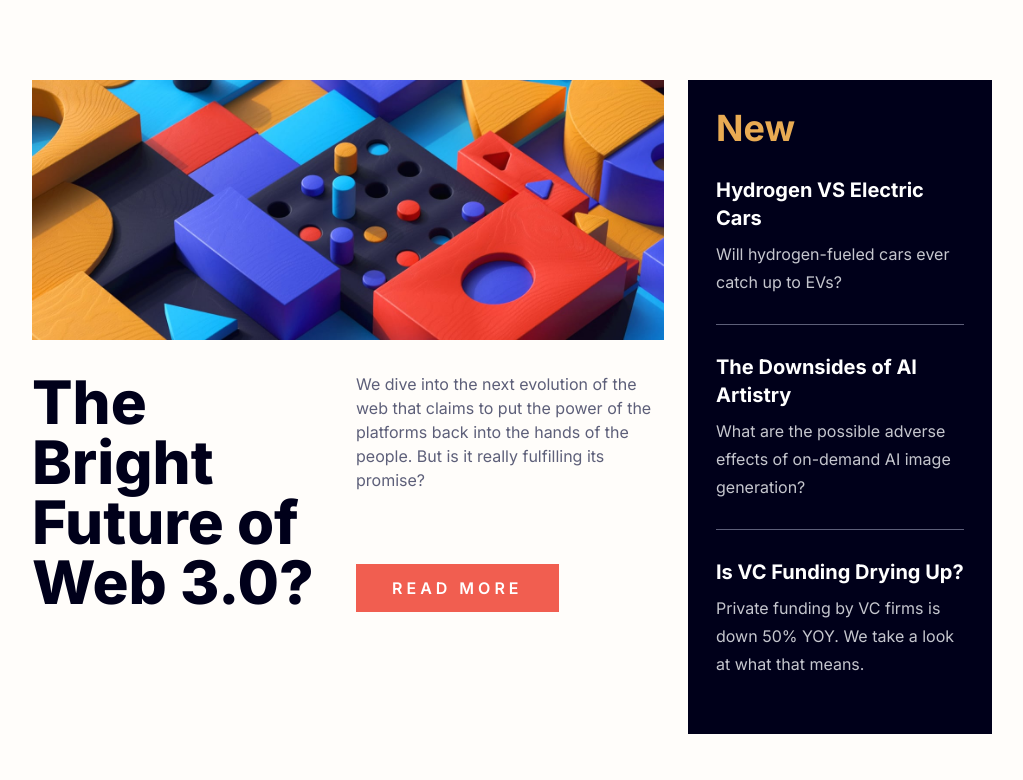
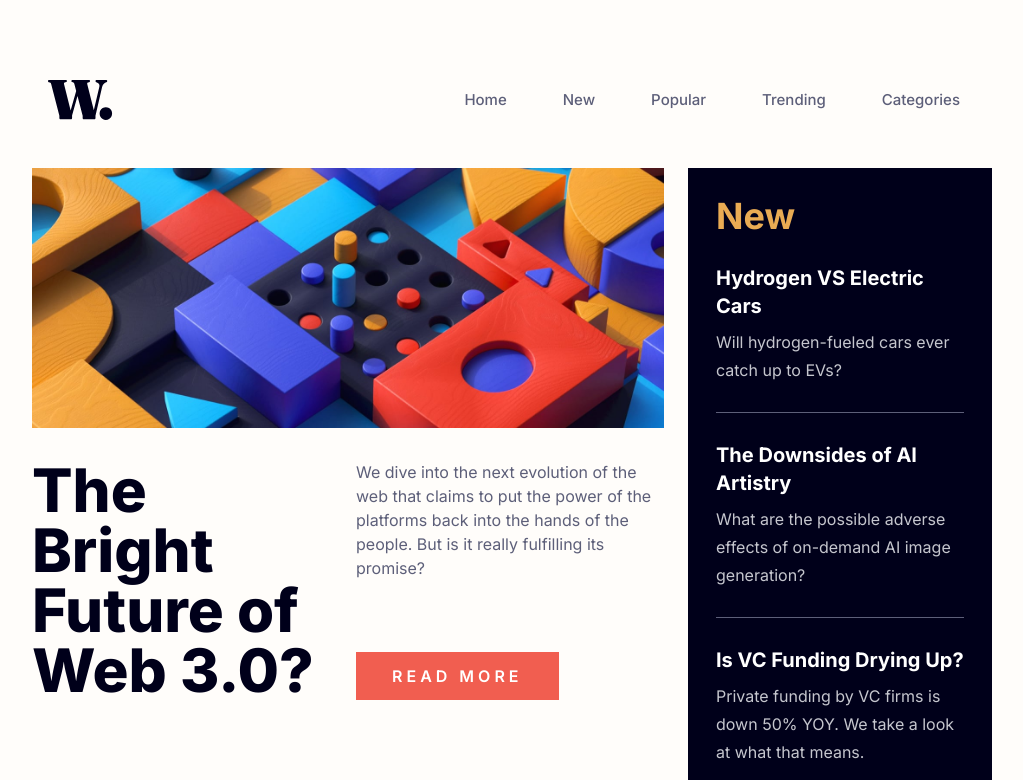
Before and after one commit to Luzefiru/news-homepage, a React (Create React App) app: page / in a window 1280 px wide. Shown: the top 780 px of the page, without its empty margins (128-1151 px from the left). Built offline with nearby package versions, Linux system fonts and the light colour scheme; the HTML template or start-up script is replaced by a standard one.

Commit message:
feat: finalize navbar

```diff
--- a/src/App.jsx
+++ b/src/App.jsx
@@ -6,8 +6,8 @@ import TrendingArticles from './components/TrendingArticles';
 function App() {
   return (
     <div className="App mb-14 lg:mx-[4rem] lg:mt-[3rem] lg:mb-[4rem] xl:mx-[10rem] xl:mt-[5rem] xl:mb-[8rem]">
-      {/* <Header /> */}
-      <main className="grid grid-cols-1 lg:grid-cols-3 lg:gap-x-6 lg:gap-y-12 p-4 lg:p-0">
+      <Header />
+      <main className="grid grid-cols-1 lg:grid-cols-3 lg:gap-x-6 lg:gap-y-12 p-4 lg:p-0 absolute md:relative -z-10">
         <MainArticle />
         <NewArticles />
         <TrendingArticles />
--- a/src/components/Header.jsx
+++ b/src/components/Header.jsx
@@ -1,14 +1,35 @@
 import Logo from '../assets/images/logo.svg';
+import ExpandMenu from '../assets/images/icon-menu.svg';
+import CollapseMenu from '../assets/images/icon-menu-close.svg';
+
+import { useState } from 'react';
 
 const Header = () => {
+  const [isExpanded, setIsExpanded] = useState(false);
+
   return (
-    <header className="flex justify-between mb-12">
+    <header className="mx-4 my-8 flex justify-between lg:mb-12 relative">
       <img src={Logo} alt="Site Logo" />
-      <nav className="flex items-center">
-        <ul className="flex">
+      <button
+        class="md:hidden z-50 pr-2"
+        onClick={() => {
+          setIsExpanded(!isExpanded);
+        }}
+      >
+        <img
+          src={isExpanded ? CollapseMenu : ExpandMenu}
+          alt="Open Navigation Bar"
+        />
+      </button>
+      <nav
+        className={`${
+          isExpanded ? 'dim-bg' : 'hidden'
+        } dropdown md:no-dropdown md:flex items-center `}
+      >
+        <ul className="flex flex-col text-xl md:flex-row md:text-base gap-6 mt-[20vh] md:mt-0">
           <li>
             <a
-              className="px-4 py-2 font-medium text-dark-grayish-blue hover:text-soft-red"
+              className="px-4 py-2 font-medium text-very-dark-blue md:text-dark-grayish-blue hover:text-soft-red"
               href="/"
             >
               Home
@@ -16,7 +37,7 @@ const Header = () => {
           </li>
           <li>
             <a
-              className="px-4 py-2 font-medium text-dark-grayish-blue hover:text-soft-red"
+              className="px-4 py-2 font-medium text-very-dark-blue md:text-dark-grayish-blue hover:text-soft-red"
               href="/"
             >
               New
@@ -24,7 +45,7 @@ const Header = () => {
           </li>
           <li>
             <a
-              className="px-4 py-2 font-medium text-dark-grayish-blue hover:text-soft-red"
+              className="px-4 py-2 font-medium text-very-dark-blue md:text-dark-grayish-blue hover:text-soft-red"
               href="/"
             >
               Popular
@@ -32,7 +53,7 @@ const Header = () => {
           </li>
           <li>
             <a
-              className="px-4 py-2 font-medium text-dark-grayish-blue hover:text-soft-red"
+              className="px-4 py-2 font-medium text-very-dark-blue md:text-dark-grayish-blue hover:text-soft-red"
               href="/"
             >
               Trending
@@ -40,7 +61,7 @@ const Header = () => {
           </li>
           <li>
             <a
-              className="px-4 py-2 font-medium text-dark-grayish-blue hover:text-soft-red"
+              className="px-4 py-2 font-medium text-very-dark-blue md:text-dark-grayish-blue hover:text-soft-red"
               href="/"
             >
               Categories
--- a/src/index.css
+++ b/src/index.css
@@ -10,8 +10,28 @@
   }
 }
 
+@layer components {
+  .dropdown {
+    @apply md:drop-shadow-none absolute top-[-2rem] -right-4 h-[275lvh] w-[72%] bg-off-white drop-shadow-2xl border-l-grayish-blue;
+  }
+
+  .no-dropdown {
+    @apply relative left-0 top-0 h-auto w-auto;
+  }
+}
+
 @layer utilities {
   .desktop-article-cover {
     content: url('./assets/images/image-web-3-desktop.jpg');
   }
+
+  .dim-bg::before {
+    content: '';
+    position: fixed;
+    top: 0;
+    left: 0;
+    width: 100%;
+    height: 100%;
+    z-index: -1;
+  }
 }
```
